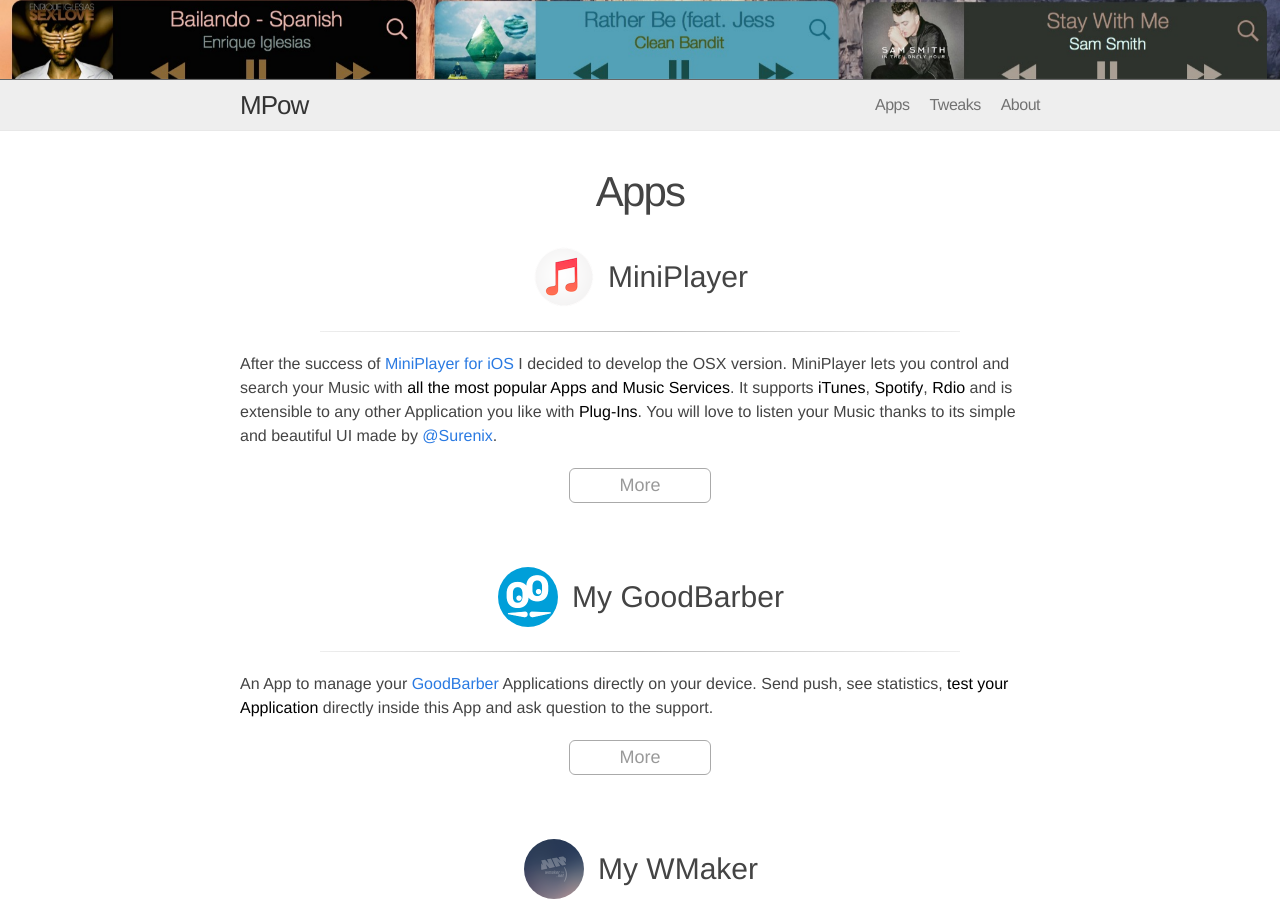
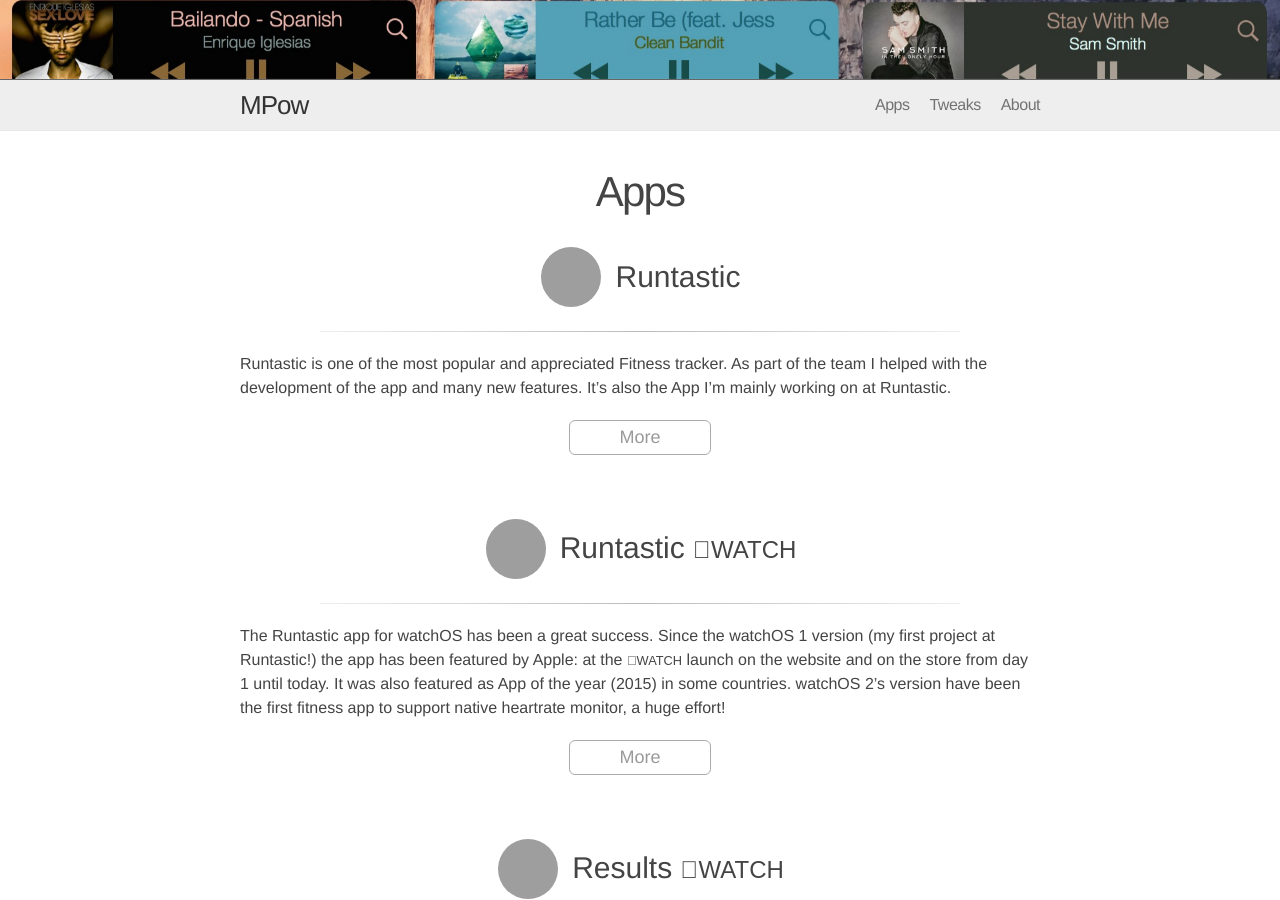
Before and after one commit to MP0w/MP0w.github.io, a Jekyll site: the page built from root/Apps.md, in a window 1280 px wide and 900 px high, scrolled down 218 px. Built offline with Jekyll 4.4.1, drawn with Linux system fonts in a browser that asks for light colours; comment, search, counter and statistics services are not loaded; some of the changed text lies outside the part shown; grey boxes are pictures that could not be loaded.

Commit message:
Updated Apps page

```diff
--- a/_data/apps.yml
+++ b/_data/apps.yml
@@ -1,3 +1,18 @@
+- name: Runtastic
+  url: "https://itunes.apple.com/us/app/runtastic-pro-gps-running/id366626332?mt=8"
+  description: "Runtastic is one of the most popular and appreciated Fitness tracker. As part of the team I helped with the development of the app and many new features. It's also the App I'm mainly working on at Runtastic."
+  icon: "runtastic.png"
+
+- name: "Runtastic <span style='font-family: Sans-Serif; font-size: 0.8em;'>WATCH</span>"
+  url: "https://itunes.apple.com/us/app/runtastic-pro-gps-running/id366626332?mt=8"
+  description: "The Runtastic app for watchOS has been a great success. Since the watchOS 1 version (my first project at Runtastic!) the app has been featured by Apple: at the <span style='font-family: Sans-Serif; font-size: 0.8em;'>WATCH</span> launch on the website and on the store from day 1 until today. It was also featured as App of the year (2015) in some countries. watchOS 2's version have been the first fitness app to support native heartrate monitor, a huge effort!"
+  icon: "runtastic.png"
+
+- name: "Results <span style='font-family: Sans-Serif; font-size: 0.8em;'>WATCH</span>"
+  url: "https://itunes.apple.com/us/app/runtastic-results-personal/id1035263816?mt=8"
+  description: "Runtastic Results for <span style='font-family: Sans-Serif; font-size: 0.8em;'>WATCH</span> is entirely built with Swift 2.0 and takes full advantage of watchOS 2. I have been in charge of creating the initial version and is now mantained by the Runtastic Results team."
+  icon: "results.png"
+
 - name: MiniPlayer
   url: /MiniPlayer-Mac
   description: "After the success of [MiniPlayer for iOS](/Tweaks) I decided to develop the OSX version. MiniPlayer lets you control and search your Music with **all the most popular Apps and Music Services**. It supports **iTunes**, **Spotify**, **Rdio** and is extensible to any other Application you like with **Plug-Ins**.  You will love to listen your Music thanks to its simple and beautiful UI made by [@Surenix](http://twitter.com/Surenix)."
@@ -5,7 +20,7 @@
 
 - name: "My GoodBarber"
   url: "https://www.google.fr/url?sa=t&rct=j&q=&esrc=s&source=web&cd=4&cad=rja&uact=8&ved=0CEoQFjAD&url=https%3A%2F%2Fitunes.apple.com%2Fus%2Fapp%2Fmy-goodbarber%2Fid534475256%3Fmt%3D8&ei=o_joU4Vzyp_RBf-RgZgG&usg=AFQjCNE3AqeMghiVQvVt3b441jvS3TiH4Q&sig2=H9Z5wVW0zkZYywIwBLY8dA&bvm=bv.72676100,d.d2k"
-  description: "An App to manage your [GoodBarber](http://goodbarber.com) Applications directly on your device. Send push, see statistics, **test your Application** directly inside this App and ask question to the support."
+  description: "At Goodbarber I worked on the App Builder engine, thousands of Application are generated out of that engine, MyGoodbarber is an App to manage your [GoodBarber](http://goodbarber.com) Applications directly on your device. Send push, see statistics, **test your Application** directly inside this App and ask question to the support."
   icon: "mygb.png"
 
 - name: "My WMaker"
```
